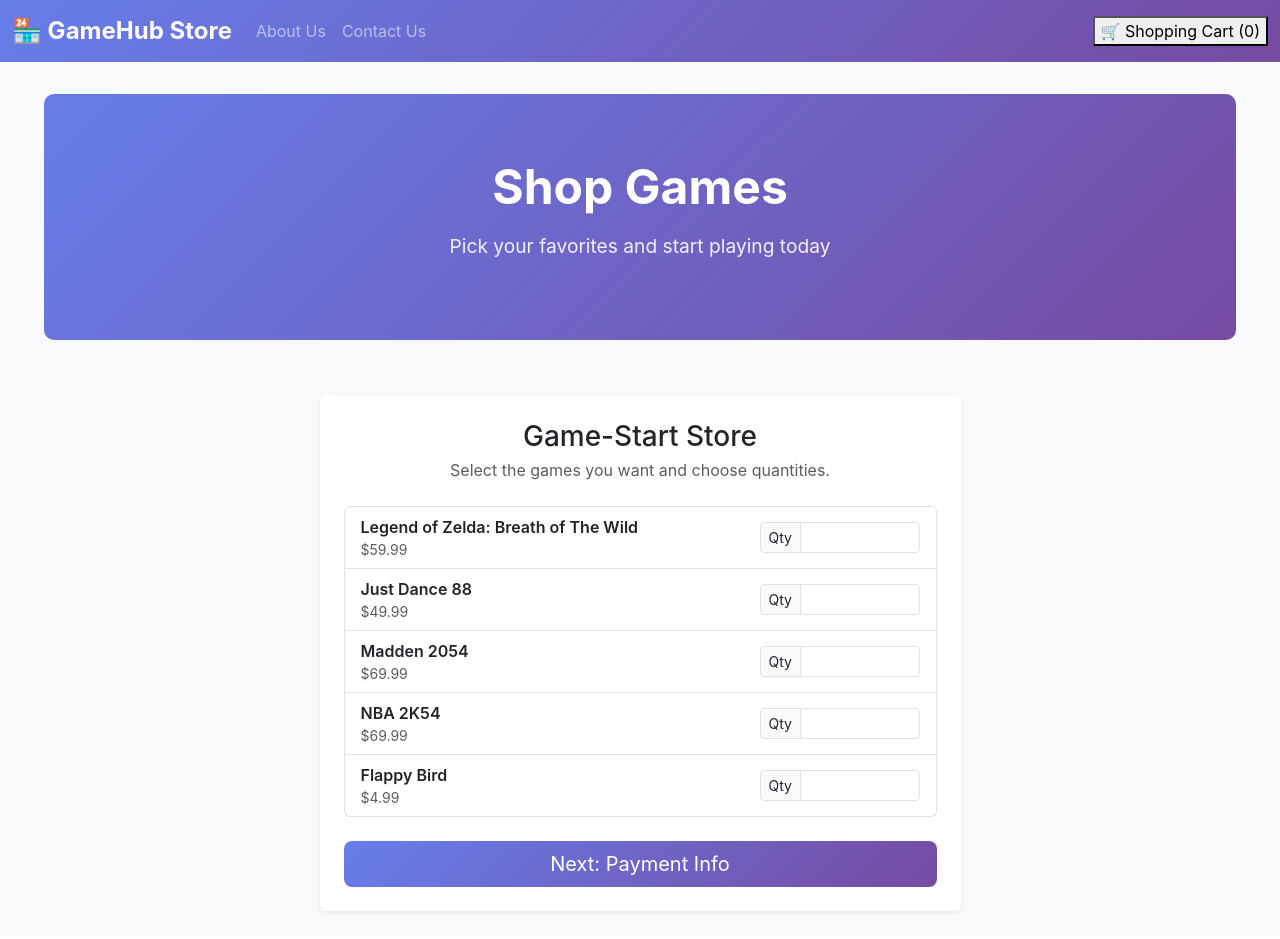
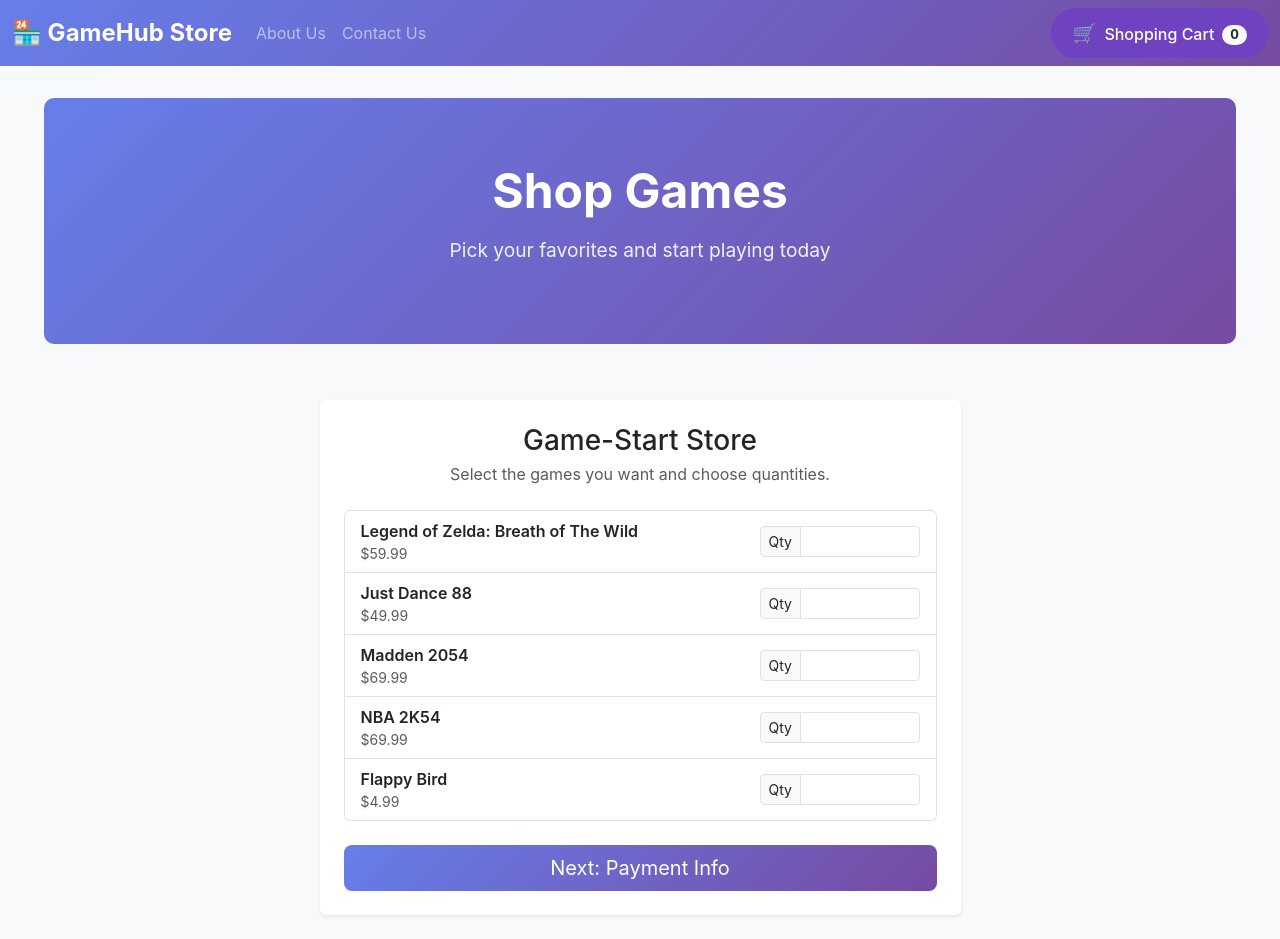
Before and after one commit to balajiRRK/aws-ecommerce-platform, a React (Create React App) app in the folder game-start/: page /purchase in a window 1280 px wide. Built offline with nearby package versions, Linux system fonts and the light colour scheme.

Commit message:
Stylize shopping cart navbar button

```diff
--- a/game-start/src/components/ShoppingCart.js
+++ b/game-start/src/components/ShoppingCart.js
@@ -23,13 +23,38 @@ const ShoppingCart = () => {
 
   return (
     <div className="shopping-cart">
-      {/* This is where we want to place any fun icons, for lab #6*/}
       <button
-        className="cart-button"
+        className="btn btn-outline-light position-relative"
         onClick={() => setIsOpen(!isOpen)}
         data-testid="cart-button"
+        style={{
+          backgroundColor: '#6f42c1',
+          borderColor: '#6f42c1',
+          color: 'white',
+          fontWeight: '500',
+          borderRadius: '30px',
+          padding: '0.6rem 1.25rem',
+          fontSize: '1rem',
+          transition: 'all 0.2s ease',
+        }}
+        onMouseOver={e => (e.currentTarget.style.backgroundColor = '#8c5ce3')}
+        onMouseOut={e => (e.currentTarget.style.backgroundColor = '#6f42c1')}
       >
-        🛒 Shopping Cart ({getTotalItems()})
+        <span role="img" aria-label="cart" style={{ marginRight: '0.5rem', fontSize: '1.2rem' }}>
+          🛒
+        </span>
+        Shopping Cart
+        <span
+          className="badge bg-light text-dark ms-2"
+          style={{
+            borderRadius: '12px',
+            fontSize: '0.8rem',
+            fontWeight: 'bold',
+            padding: '0.25rem 0.5rem',
+          }}
+        >
+          {getTotalItems()}
+        </span>
       </button>
 
       {/* Cart Dropdown/Modal Related Content!*/}
@@ -37,7 +62,29 @@ const ShoppingCart = () => {
         <div className="cart-dropdown">
           <div className="cart-header">
             <h3>Shopping Cart</h3>
-            <button className="close-button" onClick={() => setIsOpen(false)}>
+            <button
+              className="close-button"
+              onClick={() => setIsOpen(false)}
+              style={{
+                backgroundColor: 'transparent',
+                border: 'none',
+                color: '#ffffff', // bright white for contrast
+                fontSize: '1.5rem',
+                fontWeight: 'bold',
+                cursor: 'pointer',
+                transition: 'all 0.2s ease',
+                lineHeight: '1',
+                textShadow: '0 0 4px rgba(0, 0, 0, 0.3)', // subtle shadow for readability
+              }}
+              onMouseEnter={e => {
+                e.currentTarget.style.color = '#ffccff'; // light lavender hover
+                e.currentTarget.style.transform = 'scale(1.2)';
+              }}
+              onMouseLeave={e => {
+                e.currentTarget.style.color = '#ffffff';
+                e.currentTarget.style.transform = 'scale(1)';
+              }}
+            >
               ×
             </button>
           </div>
```
